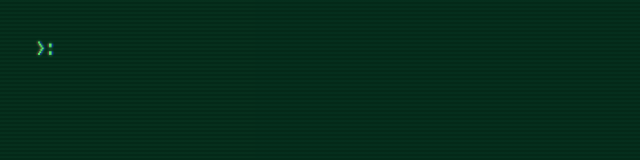
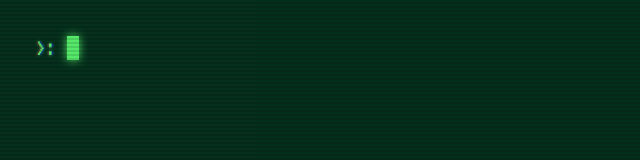
Before and after one commit to infernalcode/swan-station-ui, a website: page index.html in a window 1280 px wide. Shown: the full height of the page, 0-640 px from the left. Drawn offline with Linux system fonts and the light colour scheme.

Commit message:
Fixing cursor and terminal height

```diff
--- a/index.html
+++ b/index.html
@@ -9,9 +9,11 @@
     <link rel="stylesheet" href="animations.css" />
   </head>
   <body>
-    <div id="terminal" onclick="focusPrompt()">
-      <div id="terminal-content"></div>
-      <div id="scanline"></div>
+    <div id="crt" onclick="focusPrompt()">
+      <div id="terminal">
+        <div id="terminal-content"></div>
+        <div id="scanline"></div>
+      </div>
     </div>
 
     <script src="src/constants.js"></script>
--- a/src/utils.js
+++ b/src/utils.js
@@ -89,9 +89,19 @@ function writePrompt() {
     <span class='prompt-path'>~${position.length ? "/" : ""}${position.join("/")}</span>
     <span class='prompt-cursor'>${promptSymbol}</span>
   </p>
-  <input id='prompt-input' type='text' />
+  <span id="caret"></span>
+  <input id='prompt-input' oninput='hideCaret()' type='text' />
   `;
   terminal.appendChild(prompt);
+}
+
+function hideCaret() {
+  const prompt = document.getElementById("prompt-input");
+  let caret = document.getElementById("caret");
+  if (caret) {
+    caret.remove();
+    prompt.setAttribute("style", "margin-left: 0;");
+  }
 }
 
 function replacePrompt() {
--- a/styles.css
+++ b/styles.css
@@ -46,9 +46,17 @@ body {
   text-transform: uppercase;
 }
 
+#crt {
+  display: flex;
+  flex-flow: column;
+  height: 100vh;
+}
+
 #terminal {
   background-color: var(--bg);
   padding: 1em 0em;
+  flex: 1;
+  overflow: auto;
 }
 
 #terminal:before {
@@ -99,11 +107,13 @@ body {
   animation: textShadow 4s infinite;
   background-color: transparent;
   border: none;
+  caret-color: transparent;
   color: var(--fg);
   flex-grow: 1;
   font-family: var(--fontFamily);
   font-size: var(--fontSize);
-  padding: 0.45em 0.5em 0.5em 0.25em;
+  padding: 0 0.25em;
+  margin-left: -1.8rem;
   text-transform: uppercase;
 }
 
@@ -134,12 +144,17 @@ span.prompt-cursor {
   margin-left: 0;
 }
 
-#caret::before {
+#caret {
   content: "■";
   animation: cursor 1s infinite;
   animation-timing-function: step-end;
-  margin-left: 1px;
-  line-height: 1rem;
+  background-color: var(--fg);
+  padding: 0;
+  font-weight: 400;
+  box-shadow: 0 0 10px var(--fg);
+  width: .75rem;
+  vertical-align: middle;
+  margin: 0.5em;
 }
 
 /**
```
Also changed, not shown: 1 other file.
